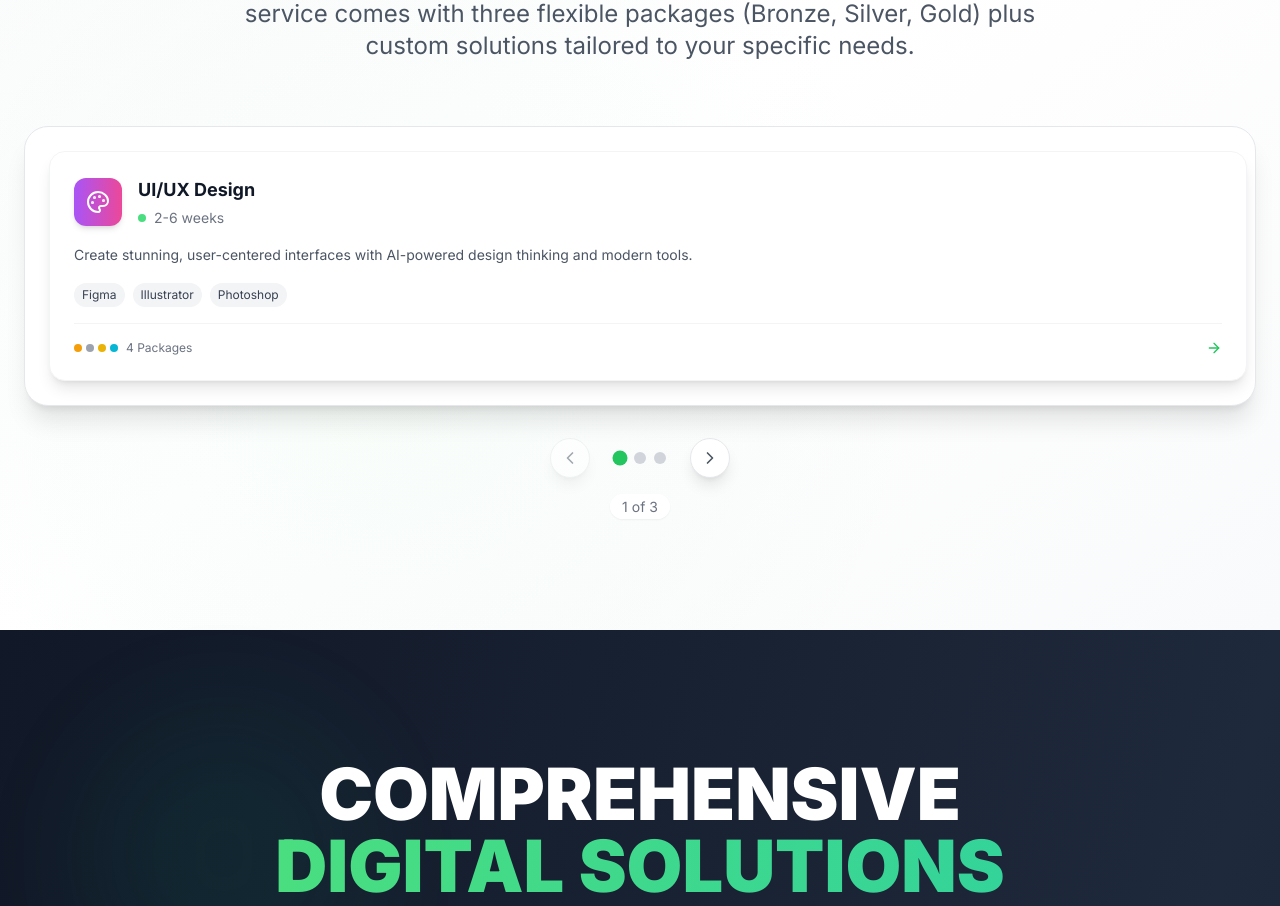
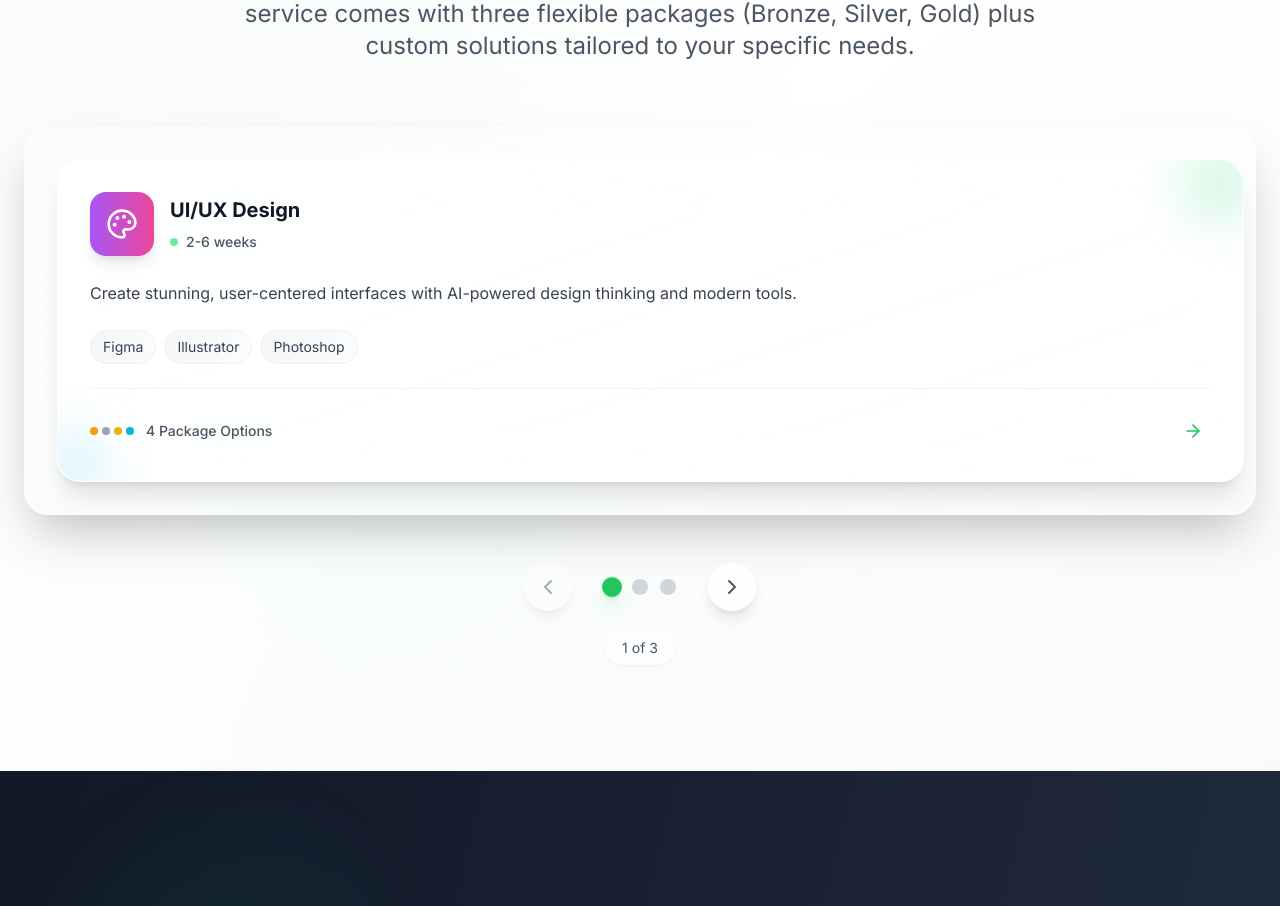
Before and after one commit to codeknox-lk/codeknox-website, a React (Vite) app: page /services in a window 1280 px wide. Shown: the part 1098-2004 px from the top of the page. Built offline with nearby package versions, Linux system fonts and the light colour scheme.

Commit message:
✨ Build Modern Glassmorphism Carousel: Complete rebuild with 3 services per slide, floating animations, and premium glass effects

```diff
--- a/src/pages/Services.tsx
+++ b/src/pages/Services.tsx
@@ -180,12 +180,12 @@ const Services: React.FC = () => {
             </motion.p>
           </motion.div>
 
-          {/* Services Carousel - Simple 3 Column Layout */}
+          {/* Modern Glassmorphism Carousel */}
           <div className="relative">
             {/* Carousel Container */}
-            <div className="overflow-hidden rounded-3xl bg-white shadow-xl border border-gray-200">
+            <div className="overflow-hidden rounded-3xl bg-gradient-to-br from-white/20 via-white/10 to-white/5 backdrop-blur-xl border border-white/20 shadow-2xl">
               <div
-                className="flex transition-transform duration-500 ease-in-out"
+                className="flex transition-transform duration-700 ease-in-out"
                 style={{
                   transform: `translateX(-${currentSlide * 100}%)`,
                   width: `${totalSlides * 100}%`
@@ -198,73 +198,82 @@ const Services: React.FC = () => {
                   const slideServices = services.slice(startIndex, endIndex);
 
                   return (
-                    <div key={slideIndex} className="w-full flex-shrink-0 p-6">
-                      {/* Force 3 columns with flex */}
-                      <div className="flex gap-6">
+                    <div key={slideIndex} className="w-full flex-shrink-0 p-8">
+                      <div className="grid grid-cols-1 md:grid-cols-2 lg:grid-cols-3 gap-8">
                         {slideServices.map((service, index) => (
                           <motion.div
                 key={service.id}
-                            initial={{ opacity: 0, y: 20 }}
-                            animate={{ opacity: 1, y: 0 }}
-                            transition={{ duration: 0.5, delay: index * 0.1 }}
-                            className="group flex-1"
+                            initial={{ opacity: 0, y: 30, scale: 0.9 }}
+                            animate={{ opacity: 1, y: 0, scale: 1 }}
+                            transition={{ duration: 0.6, delay: index * 0.15 }}
+                            className="group"
                           >
-                            <div className="relative bg-white rounded-2xl p-6 shadow-lg border border-gray-100 hover:shadow-xl hover:-translate-y-1 transition-all duration-300 h-full">
+                            <div className="relative bg-white/80 backdrop-blur-xl rounded-3xl p-8 border border-white/30 shadow-xl hover:shadow-2xl hover:-translate-y-2 transition-all duration-500 h-full overflow-hidden">
+                              {/* Floating Background Elements */}
+                              <div className="absolute -top-4 -right-4 w-20 h-20 bg-gradient-to-br from-green-400/20 to-emerald-400/20 rounded-full blur-xl group-hover:scale-110 transition-transform duration-500"></div>
+                              <div className="absolute -bottom-4 -left-4 w-16 h-16 bg-gradient-to-tr from-blue-400/20 to-cyan-400/20 rounded-full blur-xl group-hover:scale-110 transition-transform duration-500"></div>
+
+                              {/* Service Content */}
+                              <div className="relative z-10">
                                 {/* Service Icon */}
-                              <div className="flex items-center space-x-4 mb-4">
-                                <div className={`w-12 h-12 rounded-xl bg-gradient-to-r ${service.color} flex items-center justify-center shadow-md`}>
-                                  <service.icon className="w-6 h-6 text-white" />
+                                <div className="flex items-center space-x-4 mb-6">
+                                  <div className={`w-16 h-16 rounded-2xl bg-gradient-to-r ${service.color} flex items-center justify-center shadow-lg group-hover:shadow-xl group-hover:scale-110 transition-all duration-300`}>
+                                    <service.icon className="w-8 h-8 text-white" />
                                   </div>
-                                <div>
-                                  <h3 className="text-lg font-bold text-gray-900 group-hover:text-green-600 transition-colors duration-300">
+                                  <div className="flex-1">
+                                    <h3 className="text-xl font-bold text-gray-900 group-hover:text-green-600 transition-colors duration-300 mb-2">
                                       {service.title}
                                     </h3>
-                                  <div className="flex items-center space-x-2 mt-1">
-                                    <div className="w-2 h-2 bg-green-400 rounded-full"></div>
-                                    <span className="text-sm text-gray-500">{service.timeline}</span>
+                                    <div className="flex items-center space-x-2">
+                                      <div className="w-2 h-2 bg-green-400 rounded-full animate-pulse"></div>
+                                      <span className="text-sm text-gray-600 font-medium">{service.timeline}</span>
                                     </div>
                                   </div>
                                 </div>
 
                                 {/* Description */}
-                              <p className="text-gray-600 text-sm leading-relaxed mb-4">
+                                <p className="text-gray-700 leading-relaxed mb-6 text-base">
                                   {service.description}
                                 </p>
 
                                 {/* Features */}
-                              <div className="flex flex-wrap gap-2 mb-4">
+                                <div className="flex flex-wrap gap-2 mb-6">
                                   {service.features.slice(0, 3).map((feature, i) => (
-                                  <span
+                                    <motion.span
                                       key={i}
-                                    className="px-2 py-1 bg-gray-100 text-gray-700 text-xs rounded-full"
+                                      className="px-3 py-1.5 bg-gradient-to-r from-gray-100/80 to-gray-50/80 text-gray-700 text-sm rounded-full border border-gray-200/50 group-hover:from-green-50/80 group-hover:to-emerald-50/80 group-hover:border-green-200/50 group-hover:text-green-700 transition-all duration-300"
+                                      whileHover={{ scale: 1.05 }}
                                     >
                                       {feature}
-                                  </span>
+                                    </motion.span>
                                   ))}
                                 </div>
 
                                 {/* Package Indicator */}
-                              <div className="flex items-center justify-between pt-4 border-t border-gray-100">
-                                <div className="flex items-center space-x-2">
+                                <div className="flex items-center justify-between pt-6 border-t border-gray-200/50 group-hover:border-green-200/50 transition-colors duration-300">
+                                  <div className="flex items-center space-x-3">
                                     <div className="flex space-x-1">
                                       <div className="w-2 h-2 bg-amber-500 rounded-full"></div>
                                       <div className="w-2 h-2 bg-gray-400 rounded-full"></div>
                                       <div className="w-2 h-2 bg-yellow-500 rounded-full"></div>
                                       <div className="w-2 h-2 bg-cyan-500 rounded-full"></div>
                                     </div>
-                                  <span className="text-xs text-gray-500">4 Packages</span>
+                                    <span className="text-sm text-gray-600 font-medium">4 Package Options</span>
                                   </div>
-                                <button
+                                  <motion.button
                                     onClick={() => {
                                       document.getElementById('comprehensive-solutions')?.scrollIntoView({
                                         behavior: 'smooth',
                                         block: 'start'
                                       });
                                     }}
-                                  className="text-green-500 hover:text-green-600 transition-colors duration-300"
+                                    className="text-green-500 group-hover:text-green-600 transition-colors duration-300 hover:bg-green-50/50 p-2 rounded-full"
+                                    whileHover={{ x: 3, scale: 1.1 }}
+                                    whileTap={{ scale: 0.95 }}
                                   >
-                                  <ArrowRight className="w-4 h-4" />
-                                </button>
+                                    <ArrowRight className="w-5 h-5" />
+                                  </motion.button>
+                                </div>
                               </div>
                             </div>
                           </motion.div>
@@ -277,41 +286,47 @@ const Services: React.FC = () => {
             </div>
 
             {/* Navigation Controls */}
-            <div className="flex items-center justify-center mt-8 space-x-6">
-              <button
+            <div className="flex items-center justify-center mt-12 space-x-8">
+              <motion.button
                 onClick={prevSlide}
                 disabled={currentSlide === 0}
-                className="w-10 h-10 bg-white rounded-full shadow-lg border border-gray-200 flex items-center justify-center hover:shadow-xl transition-all duration-300 disabled:opacity-50 disabled:cursor-not-allowed"
+                className="w-12 h-12 bg-white/80 backdrop-blur-xl rounded-full shadow-lg border border-white/30 flex items-center justify-center hover:shadow-xl hover:bg-white/90 transition-all duration-300 disabled:opacity-50 disabled:cursor-not-allowed"
+                whileHover={{ scale: 1.05 }}
+                whileTap={{ scale: 0.95 }}
               >
-                <ChevronLeft className="w-5 h-5 text-gray-600" />
-              </button>
+                <ChevronLeft className="w-6 h-6 text-gray-600" />
+              </motion.button>
 
-              <div className="flex space-x-2">
+              <div className="flex space-x-3">
                 {Array.from({ length: totalSlides }).map((_, index) => (
-                  <button
+                  <motion.button
                     key={index}
                     onClick={() => goToSlide(index)}
-                    className={`w-3 h-3 rounded-full transition-all duration-300 ${
+                    className={`w-4 h-4 rounded-full transition-all duration-300 ${
                       currentSlide === index
-                        ? 'bg-green-500 scale-125'
-                        : 'bg-gray-300 hover:bg-gray-400'
+                        ? 'bg-green-500 scale-125 shadow-lg shadow-green-500/30'
+                        : 'bg-gray-300 hover:bg-gray-400 hover:scale-110'
                     }`}
+                    whileHover={{ scale: 1.1 }}
+                    whileTap={{ scale: 0.9 }}
                   />
                 ))}
               </div>
 
-              <button
+              <motion.button
                 onClick={nextSlide}
                 disabled={currentSlide === totalSlides - 1}
-                className="w-10 h-10 bg-white rounded-full shadow-lg border border-gray-200 flex items-center justify-center hover:shadow-xl transition-all duration-300 disabled:opacity-50 disabled:cursor-not-allowed"
+                className="w-12 h-12 bg-white/80 backdrop-blur-xl rounded-full shadow-lg border border-white/30 flex items-center justify-center hover:shadow-xl hover:bg-white/90 transition-all duration-300 disabled:opacity-50 disabled:cursor-not-allowed"
+                whileHover={{ scale: 1.05 }}
+                whileTap={{ scale: 0.95 }}
               >
-                <ChevronRight className="w-5 h-5 text-gray-600" />
-              </button>
+                <ChevronRight className="w-6 h-6 text-gray-600" />
+              </motion.button>
             </div>
 
             {/* Slide Counter */}
-            <div className="text-center mt-4">
-              <span className="text-sm text-gray-500 bg-white px-3 py-1 rounded-full shadow-sm">
+            <div className="text-center mt-6">
+              <span className="text-sm text-gray-600 bg-white/50 backdrop-blur-sm px-4 py-2 rounded-full shadow-sm border border-white/20">
                 {currentSlide + 1} of {totalSlides}
               </span>
             </div>
```
Lines whose indentation alone changed are shown as unchanged.
